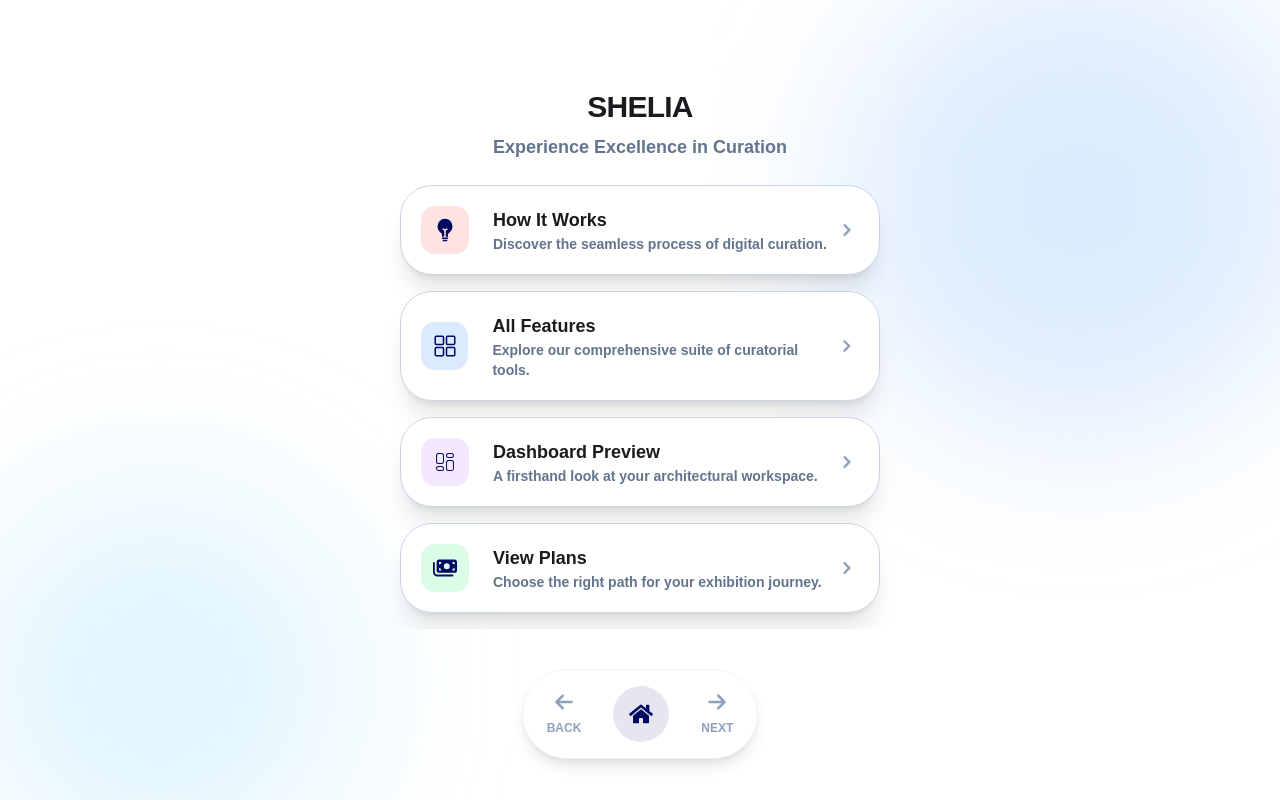
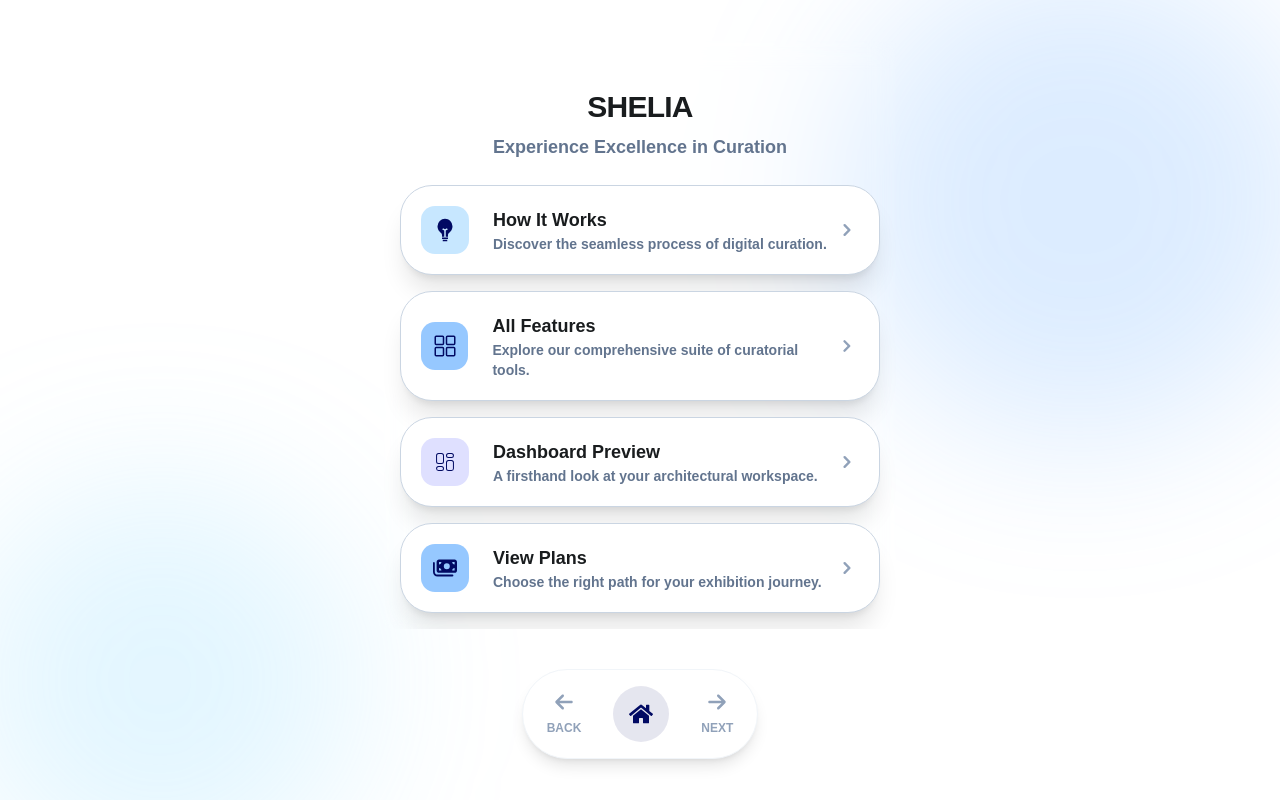
Before and after one commit to Bagusdpa4/Shelia, a React (Vite) app: page /menu in a window 1280 px wide. Built offline with nearby package versions, Linux system fonts and the light colour scheme.

Commit message:
Template

```diff
--- /dev/null
+++ b/src/pages/features/DashboardPreview.jsx
@@ -0,0 +1,7 @@
+import React from 'react'
+
+export const DashboardPreview = () => {
+  return (
+    <div>DashboardPreview</div>
+  )
+}
--- /dev/null
+++ b/src/pages/features/ViewPlans.jsx
@@ -0,0 +1,7 @@
+import React from 'react'
+
+export const ViewPlans = () => {
+  return (
+    <div>ViewPlans</div>
+  )
+}
--- a/src/pages/templates/Menu.jsx
+++ b/src/pages/templates/Menu.jsx
@@ -15,29 +15,29 @@ export const Menu = () => {
       title: "How It Works",
       desc: "Discover the seamless process of digital curation.",
       icon: <IoBulbSharp />,
-      bgIcon: "bg-red-100",
+      bgIcon: "bg-[#C7E7FF]",
       path: "/how-it-works",
     },
     {
       title: "All Features",
       desc: "Explore our comprehensive suite of curatorial tools.",
       icon: <IoGridOutline />,
-      bgIcon: "bg-blue-100",
+      bgIcon: "bg-[#96C8FF]",
       path: "/all-features",
     },
     {
       title: "Dashboard Preview",
       desc: "A firsthand look at your architectural workspace.",
       icon: <CiGrid42 />,
-      bgIcon: "bg-purple-100",
-      path: "/dashboard",
+      bgIcon: "bg-[#DFE0FF]",
+      path: "/dashboard-preview",
     },
     {
       title: "View Plans",
       desc: "Choose the right path for your exhibition journey.",
       icon: <FaMoneyBills />,
-      bgIcon: "bg-green-100",
-      path: "/plans",
+      bgIcon: "bg-[#96C8FF]",
+      path: "/view-plans",
     },
   ];
 
--- a/src/routes/App.jsx
+++ b/src/routes/App.jsx
@@ -6,6 +6,8 @@ import { Homepage } from "../pages/Homepage";
 import { Menu } from "../pages/templates/Menu";
 import { HowItWorks } from "../pages/features/HowItWorks";
 import { AllFeatures } from "../pages/features/AllFeatures";
+import { DashboardPreview } from "../pages/features/DashboardPreview";
+// import { ViewPlans } from "../pages/features/ViewPlans";
 import { Error404 } from "../pages/errors/Error404";
 
 // Components
@@ -27,6 +29,8 @@ export const App = () => {
           {/* Features */}
           <Route path="/how-it-works" element={<HowItWorks />} />
           <Route path="/all-features" element={<AllFeatures />} />
+          <Route path="/dashboard-preview" element={<DashboardPreview />} />
+          {/* <Route path="/view-plans" element={<ViewPlans />} /> */}
 
           {/* Error */}
           <Route path="*" element={<Error404 />} />
```
Also changed, not shown: vercel.json (added).
